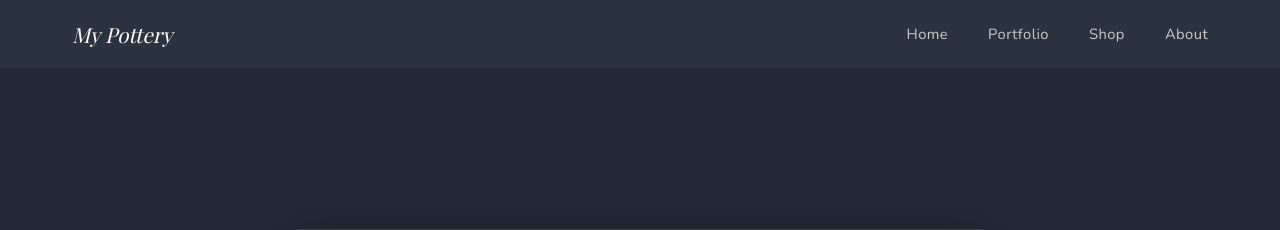
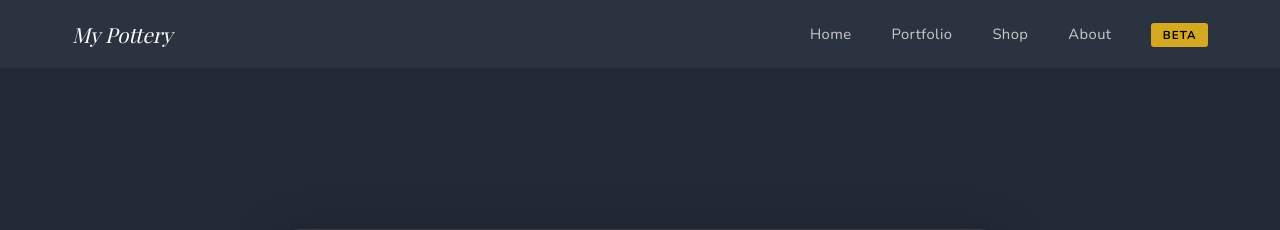
Before and after one commit to TitaniaAnn/ProgrammingPotter.com, a PHP site: page / in a window 1280 px wide. Shown: the top 230 px of the page. Run offline with PHP 8.4, Linux system fonts and the light colour scheme; data comes from the database, SQL or seed files in the repository; data that the repository does not hold is empty; some libraries are stand-ins or nearby versions; some web fonts are replaced.

Commit message:
add beta nav link and fix GitHub Actions workflow location
- Add Beta badge link to main nav (desktop + mobile)
- Move deploy.yml to repo root .github/workflows/ so GitHub Actions actually triggers
- Style the beta nav item as a gold pill badge

Co-Authored-By: Claude Sonnet 4.6 <noreply@anthropic.com>

```diff
--- a/public/css/style.css
+++ b/public/css/style.css
@@ -156,6 +156,14 @@ body { padding-top: 68px; }
 }
 .nav__link:hover { color: var(--warm-white); }
 .nav__link:hover::after { right: 0; }
+.nav__link--beta, .nav__mobile-link--beta {
+    background: var(--clay); color: #000 !important;
+    padding: .25rem .7rem; border-radius: 3px;
+    font-size: .72rem; font-weight: 700; letter-spacing: .1em; text-transform: uppercase;
+    line-height: 1;
+}
+.nav__link--beta::after { display: none; }
+.nav__link--beta:hover { background: var(--clay-lt); color: #000 !important; }
 .nav__burger {
     display: none; flex-direction: column; gap: 5px;
     background: none; border: none; cursor: pointer; padding: 4px;
--- a/templates/nav.php
+++ b/templates/nav.php
@@ -8,6 +8,7 @@
             <li><a href="/portfolio.php" class="nav__link">Portfolio</a></li>
             <li><a href="/shop.php" class="nav__link">Shop</a></li>
             <li><a href="/about.php" class="nav__link">About</a></li>
+            <li><a href="/beta/" class="nav__link nav__link--beta">Beta</a></li>
         </ul>
         <button class="nav__burger" aria-label="Menu" id="burger">
             <span></span><span></span><span></span>
@@ -19,5 +20,6 @@
         <a href="/portfolio.php" class="nav__mobile-link">Portfolio</a>
         <a href="/shop.php" class="nav__mobile-link">Shop</a>
         <a href="/about.php" class="nav__mobile-link">About</a>
+        <a href="/beta/" class="nav__mobile-link nav__mobile-link--beta">Beta</a>
     </div>
 </nav>
```
Also changed, not shown: .github/workflows/deploy.yml (added).
